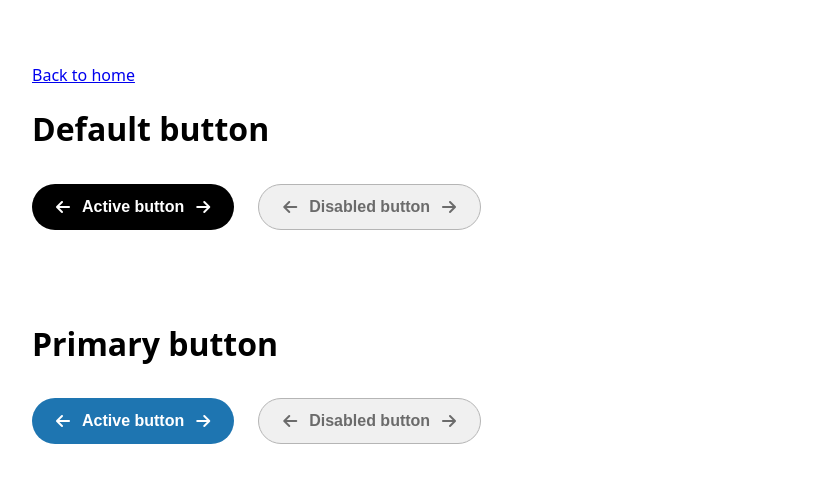
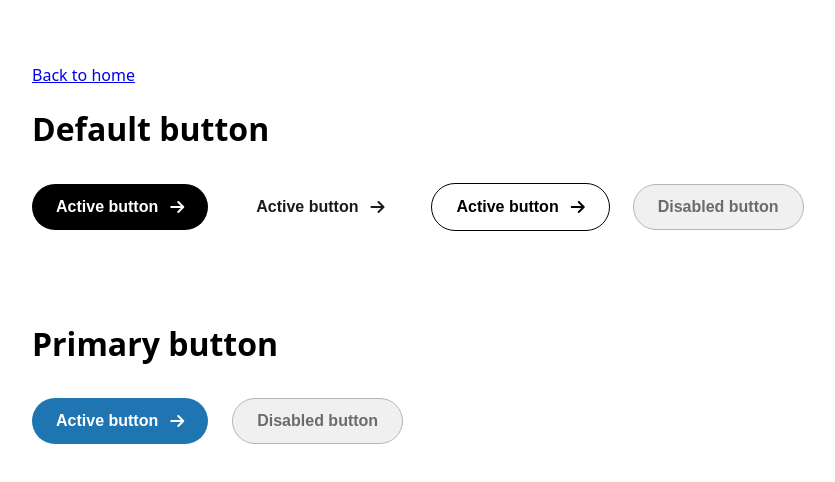
Before and after one commit to hakeller/designsystem-hkat, a plain HTML site: page pages/button.html in a window 1280 px wide. Shown: the whole page, without its empty margins (32-867 px from the left). Drawn offline with Linux system fonts and the light colour scheme.

Commit message:
made different styles of default button

```diff
--- a/css/style.css
+++ b/css/style.css
@@ -29,11 +29,12 @@ button {
 	justify-content: center;
 	align-items: center;
 	gap: 12px;
-	border: none;
+	border: hidden;
 	border-radius: 52px;
 	cursor: pointer;
 
 }
+
 
 button:focus-visible {
 	outline: 2px solid #1E75B1;
@@ -47,32 +48,65 @@ button:disabled {
 	cursor: not-allowed;
 }
 
-button.default {
+button.solid-default {
 	background-color: #000;
 	color: #FFF;
 }
 
-button.default:hover {
+button.solid-default:hover {
 	background-color: #353535;
 	color: #FFF;
 }
 
-button.default:active {
+button.solid-default:active {
 	background-color: #000;
 	color: #FFF;
 }
 
-button.primary {
+button.transparent-default {
+	background-color: transparent;
+	color: #1B1B1B;
+}
+
+button.transparent-default:hover {
+	background-color: #F0F0F0;
+	color: #1B1B1B;
+}
+
+button.transparent-default:active {
+	background-color: transparent;
+	color: #1B1B1B;
+}
+
+button.outline-default {
+	background-color: #FFF;
+	outline: 1px solid #000;
+	color: #000;
+}
+
+button.outline-default:hover {
+	background-color: #FFF;
+	outline: 2px solid #000;
+	color: #000;
+}
+
+button.outline-default:active {
+	background-color: #FFF;
+	outline: 1px solid #000;
+	color: #000;
+}
+
+button.primary-solid {
 	background-color: #1E75B1;
 	color: #FFF;
 }
 
-button.primary:hover {
+button.primary-solid:hover {
 	background-color: #185E8E;
 	color: #FFF;
 }
 
-button.primary:active {
+button.primary-solid:active {
 	background-color: #1E75B1;
 	color: #FFF;
 }
--- a/pages/button.html
+++ b/pages/button.html
@@ -8,17 +8,51 @@
 	<meta name="viewport" content="width=device-width, initial-scale=1">
 	<title>button component</title>
 </head>
+
 <body>
 	<a href="../index.html">Back to home</a>
 	<h1>Default button</h1>
 		<div>
-			<button class="button default"><i class="fa-solid fa-arrow-left"></i>Active button<i class="fa-solid fa-arrow-right"></i></button>
-			<button disabled><i class="fa-solid fa-arrow-left"></i>Disabled button<i class="fa-solid fa-arrow-right"></i></button>
+			<button class="button solid-default">
+				<!--<i class="fa-solid fa-arrow-left"></i>-->
+				Active button
+				<i class="fa-solid fa-arrow-right"></i>
+			</button>
+
+			<button class="button transparent-default">
+				<!--<i class="fa-solid fa-arrow-left"></i>-->
+				Active button
+				<i class="fa-solid fa-arrow-right"></i>
+			</button>
+
+			<button class="button outline-default">
+				<!--<i class="fa-solid fa-arrow-left"></i>-->
+				Active button
+				<i class="fa-solid fa-arrow-right"></i>
+			</button>
+
+			<button disabled>
+				<!--<i class="fa-solid fa-arrow-left"></i>-->
+				Disabled button
+				<!--<i class="fa-solid fa-arrow-right"></i>-->
+			</button>
+
 		</div>
+
 	<h1>Primary button</h1>
 		<div>
-			<button class="button primary"><i class="fa-solid fa-arrow-left"></i>Active button<i class="fa-solid fa-arrow-right"></i></button>
-			<button disabled><i class="fa-solid fa-arrow-left"></i>Disabled button<i class="fa-solid fa-arrow-right"></i></button>
+			<button class="button primary-solid">
+				<!--<i style="" class="fa-solid fa-arrow-left"></i>-->
+				Active button
+				<i class="fa-solid fa-arrow-right"></i>
+			</button>
+
+			<button disabled>
+				<!--<i class="fa-solid fa-arrow-left"></i>-->
+				Disabled button
+				<!--<i class="fa-solid fa-arrow-right"></i>-->
+			</button>
+
 		</div>
 </body>
 </html>
```
